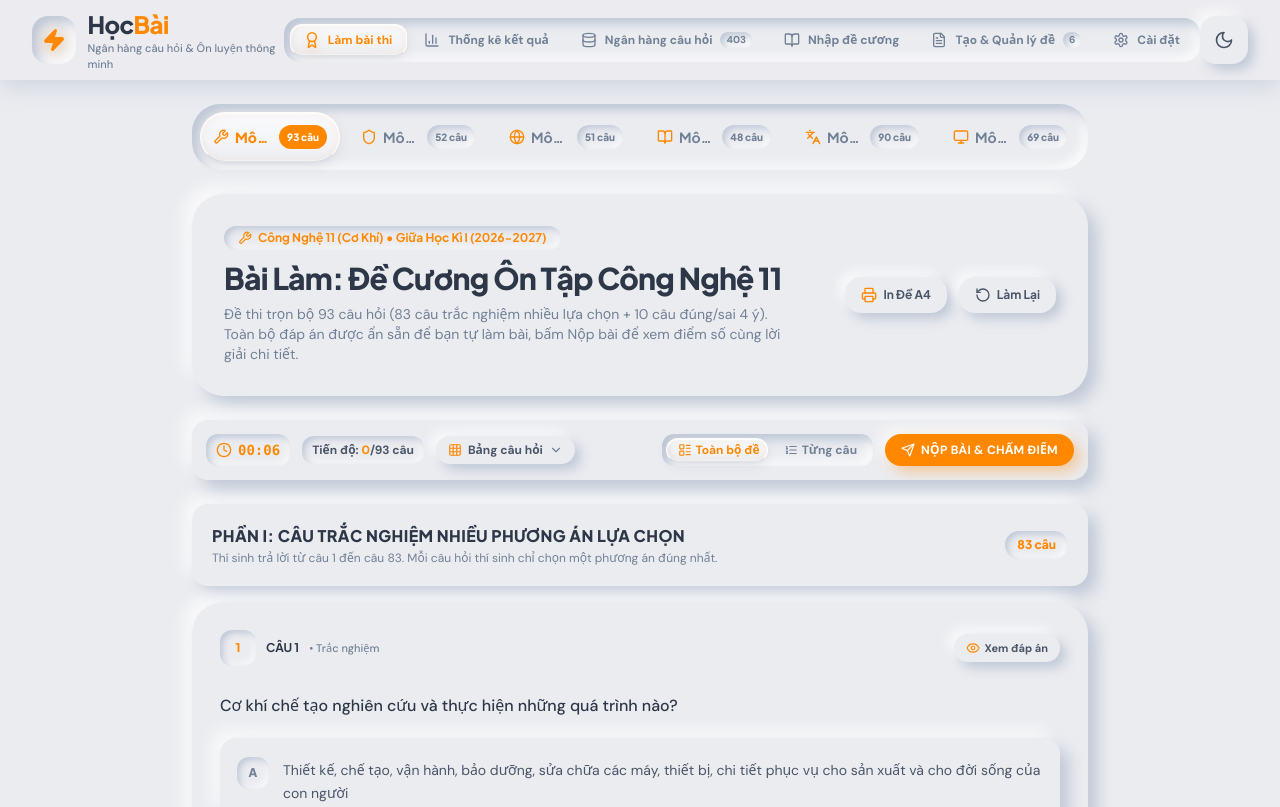
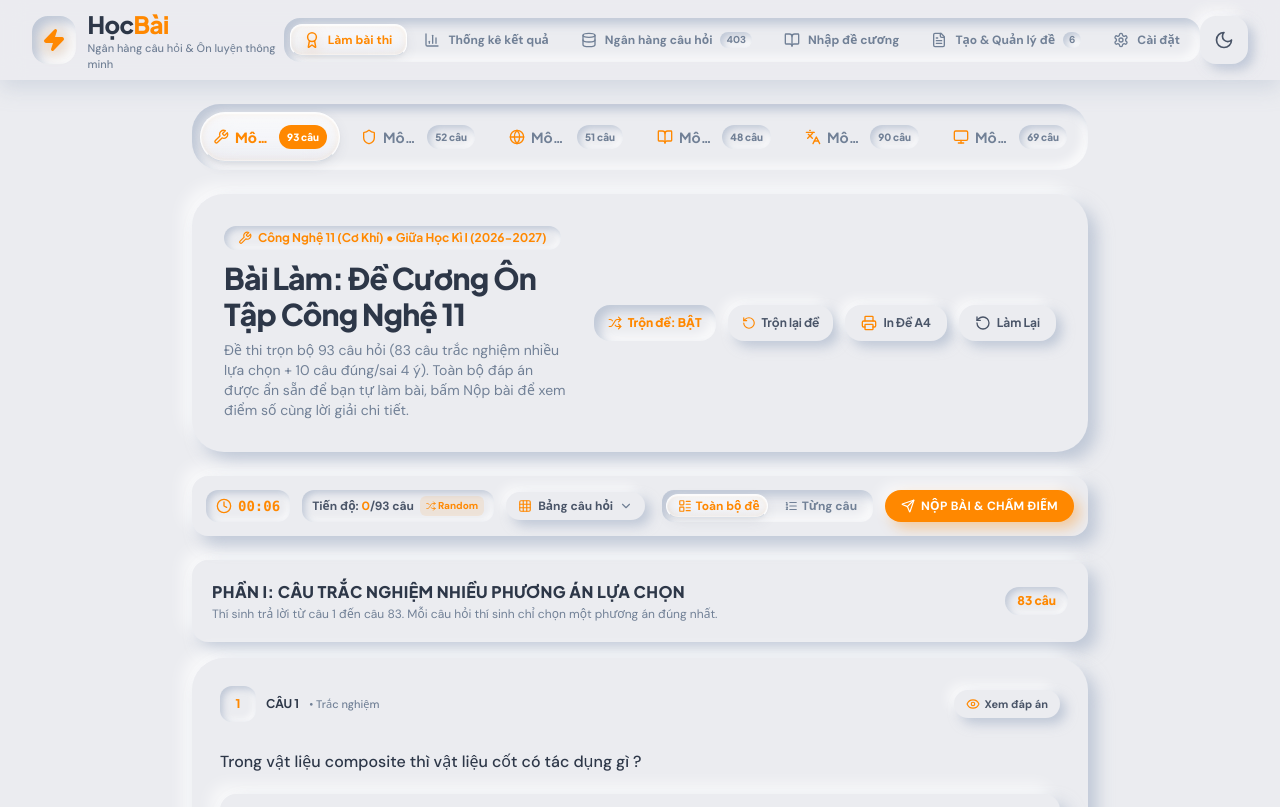
Before and after one commit to phucstd115511/hocbai, a React (Vite) app: page / in a window 1280 px wide. Shown: the top 807 px of the page. Built offline with nearby package versions, Linux system fonts and the light colour scheme.

Commit message:
feat(quiz): add question randomization feature with subject selection shuffle and reshuffle controls

```diff
--- a/src/components/practice/CongNgheGHKIQuiz.jsx
+++ b/src/components/practice/CongNgheGHKIQuiz.jsx
@@ -28,7 +28,8 @@ import {
   Monitor,
   ChevronDown,
   AlertTriangle,
-  Trophy
+  Trophy,
+  Shuffle
 } from 'lucide-react';
 
 export default function CongNgheGHKIQuiz({
@@ -59,6 +60,26 @@ export default function CongNgheGHKIQuiz({
   const [cardTransitionState, setCardTransitionState] = useState('idle'); // 'idle' | 'collapsing'
   const [autoAdvance, setAutoAdvance] = useState(true);
 
+  // Chế độ xáo trộn câu hỏi ngẫu nhiên (Mặc định BẬT để mỗi lần chọn môn là câu hỏi được random)
+  const [isRandom, setIsRandom] = useState(() => {
+    try {
+      const saved = localStorage.getItem('hocbai_quiz_random_enabled');
+      return saved === null ? true : saved === 'true';
+    } catch {
+      return true;
+    }
+  });
+  const [shuffleSeed, setShuffleSeed] = useState(() => Date.now());
+  const [shuffleNotice, setShuffleNotice] = useState('');
+
+  useEffect(() => {
+    try {
+      localStorage.setItem('hocbai_quiz_random_enabled', String(isRandom));
+    } catch (e) {
+      console.error(e);
+    }
+  }, [isRandom]);
+
   const stickyRef = useRef(null);
   const autoAdvanceTimerRef = useRef(null);
   const timerRef = useRef(null);
@@ -83,8 +104,9 @@ export default function CongNgheGHKIQuiz({
     : 'Công Nghệ 11';
 
   // Lọc toàn bộ câu hỏi của môn đã chọn (Gộp lại trọn vẹn, không chia vụn vặt)
+  // Nếu bật chế độ random, xáo trộn thứ tự các câu hỏi theo từng phần đề thi
   const questionsToTest = useMemo(() => {
-    return allQuestions.filter(q => {
+    const base = allQuestions.filter(q => {
       if (activeSubjectId === 'sub_congnghe_ghki') {
         return q.subjectId === 'sub_congnghe_ghki' || (q.tags || []).includes('Công Nghệ GHKI');
       }
@@ -105,7 +127,41 @@ export default function CongNgheGHKIQuiz({
       }
       return q.subjectId === activeSubjectId;
     });
-  }, [allQuestions, activeSubjectId]);
+
+    if (!isRandom) {
+      return base;
+    }
+
+    // Tách theo dạng câu hỏi để xáo trộn trong từng phần (giữ nguyên cấu trúc Phần I, II, III chuẩn GDPT)
+    const mcqs = base.filter(q => q.type === 'mcq');
+    const tfs = base.filter(q => q.type === 'truefalse');
+    const sas = base.filter(q => q.type === 'short_answer');
+    const others = base.filter(q => q.type !== 'mcq' && q.type !== 'truefalse' && q.type !== 'short_answer');
+
+    // Mulberry32 deterministic Fisher-Yates shuffle
+    const shuffle = (array, seedVal) => {
+      const copy = [...array];
+      let s = Math.abs(seedVal) % 2147483647 || 1;
+      const nextRandom = () => {
+        let t = (s += 0x6d2b79f5);
+        t = Math.imul(t ^ (t >>> 15), t | 1);
+        t ^= t + Math.imul(t ^ (t >>> 7), t | 61);
+        return ((t ^ (t >>> 14)) >>> 0) / 4294967296;
+      };
+      for (let i = copy.length - 1; i > 0; i--) {
+        const j = Math.floor(nextRandom() * (i + 1));
+        [copy[i], copy[j]] = [copy[j], copy[i]];
+      }
+      return copy;
+    };
+
+    return [
+      ...shuffle(mcqs, shuffleSeed),
+      ...shuffle(tfs, shuffleSeed + 10007),
+      ...shuffle(sas, shuffleSeed + 20011),
+      ...others
+    ];
+  }, [allQuestions, activeSubjectId, isRandom, shuffleSeed]);
 
   const clearAutoAdvanceTimer = () => {
     if (autoAdvanceTimerRef.current) {
@@ -217,15 +273,21 @@ export default function CongNgheGHKIQuiz({
   // Đồng bộ khi prop initialSubjectId thay đổi từ Header
   useEffect(() => {
     if (initialSubjectId && initialSubjectId !== activeSubjectId) {
+      clearAutoAdvanceTimer();
       setActiveSubjectId(initialSubjectId);
+      if (isRandom) {
+        setShuffleSeed(Date.now() + Math.floor(Math.random() * 10000));
+      }
       setUserAnswers({});
       setLockedShortAnswers({});
       setIsSubmitted(false);
+      setIsScoreReportOpen(false);
       setRevealedSingleQuestions({});
       setSeconds(0);
       setCurrentIndex(0);
       setIsTimerActive(true);
       setShowPalette(false);
+      hasSavedAttemptRef.current = false;
     }
   }, [initialSubjectId]);
 
@@ -251,7 +313,18 @@ export default function CongNgheGHKIQuiz({
 
   // Chuyển đổi giữa các môn học
   const handleSwitchSubject = (newSubId) => {
-    if (newSubId === activeSubjectId) return;
+    // Nếu chọn lại chính môn đang làm: nếu đang bật random thì cho phép xáo trộn đề mới ngay
+    if (newSubId === activeSubjectId) {
+      if (isRandom) {
+        if (answeredCount > 0 && !isSubmitted) {
+          if (!confirm(`Bạn có muốn xáo trộn lại câu hỏi môn ${currentSubjectName} để làm đề mới không?`)) {
+            return;
+          }
+        }
+        handleReshuffle();
+      }
+      return;
+    }
     if (answeredCount > 0 && !isSubmitted) {
       if (!confirm('Bạn đang làm dở bài tập này. Bạn có muốn đổi sang môn học khác không?')) {
         return;
@@ -259,15 +332,79 @@ export default function CongNgheGHKIQuiz({
     }
     clearAutoAdvanceTimer();
     setActiveSubjectId(newSubId);
+    if (isRandom) {
+      setShuffleSeed(Date.now() + Math.floor(Math.random() * 10000));
+      const newSubjectName = newSubId === 'sub_tinhoc11'
+        ? 'Tin Học 11'
+        : newSubId === 'sub_tienganh11'
+        ? 'Tiếng Anh 11'
+        : newSubId === 'sub_gdqp11'
+        ? 'GDQP&AN 11'
+        : newSubId === 'sub_dia11'
+        ? 'Địa Lí 11'
+        : newSubId === 'sub_su11'
+        ? 'Lịch Sử 11'
+        : 'Công Nghệ 11';
+      setShuffleNotice(`Đã xáo trộn ngẫu nhiên toàn bộ câu hỏi môn ${newSubjectName}`);
+      setTimeout(() => setShuffleNotice(''), 2500);
+    }
     setUserAnswers({});
     setLockedShortAnswers({});
     setIsSubmitted(false);
+    setIsScoreReportOpen(false);
     setRevealedSingleQuestions({});
     setSeconds(0);
     setCurrentIndex(0);
     setIsTimerActive(true);
     hasSavedAttemptRef.current = false;
     onSwitchSubject?.(newSubId);
+  };
+
+  // Xáo trộn lại toàn bộ câu hỏi của môn hiện tại
+  const handleReshuffle = (silent = false) => {
+    clearAutoAdvanceTimer();
+    setShuffleSeed(Date.now() + Math.floor(Math.random() * 10000));
+    setUserAnswers({});
+    setLockedShortAnswers({});
+    setIsSubmitted(false);
+    setIsScoreReportOpen(false);
+    setRevealedSingleQuestions({});
+    setSeconds(0);
+    setCurrentIndex(0);
+    setIsTimerActive(true);
+    hasSavedAttemptRef.current = false;
+    if (!silent) {
+      setShuffleNotice(`Đã xáo trộn ngẫu nhiên đề thi môn ${currentSubjectName}`);
+      setTimeout(() => setShuffleNotice(''), 2500);
+    }
+  };
+
+  // Bật / Tắt chế độ random câu hỏi
+  const handleToggleRandom = () => {
+    if (answeredCount > 0 && !isSubmitted) {
+      if (!confirm('Thay đổi chế độ trộn đề sẽ sắp xếp lại câu hỏi và đặt lại bài làm. Bạn có muốn tiếp tục?')) {
+        return;
+      }
+    }
+    clearAutoAdvanceTimer();
+    const nextRandom = !isRandom;
+    setIsRandom(nextRandom);
+    if (nextRandom) {
+      setShuffleSeed(Date.now() + Math.floor(Math.random() * 10000));
+      setShuffleNotice(`Đã bật trộn ngẫu nhiên câu hỏi môn ${currentSubjectName}`);
+    } else {
+      setShuffleNotice(`Đã chuyển về thứ tự đề cương chuẩn môn ${currentSubjectName}`);
+    }
+    setTimeout(() => setShuffleNotice(''), 2500);
+    setUserAnswers({});
+    setLockedShortAnswers({});
+    setIsSubmitted(false);
+    setIsScoreReportOpen(false);
+    setRevealedSingleQuestions({});
+    setSeconds(0);
+    setCurrentIndex(0);
+    setIsTimerActive(true);
+    hasSavedAttemptRef.current = false;
   };
 
   // Chọn phương án MCQ (Khóa đáp án sau khi đã chọn, hiện kết quả ngay, sau đó thu lại và nhảy popup câu tiếp theo)
@@ -359,6 +496,12 @@ export default function CongNgheGHKIQuiz({
   // Làm lại đề thủ công (từ thanh công cụ hoặc nút trên trang)
   const handleReset = () => {
     if (confirm('Làm lại từ đầu? Tất cả các đáp án bạn vừa chọn sẽ được đặt lại.')) {
+      clearAutoAdvanceTimer();
+      if (isRandom) {
+        setShuffleSeed(Date.now() + Math.floor(Math.random() * 10000));
+        setShuffleNotice(`Đã làm lại & xáo trộn đề mới môn ${currentSubjectName}`);
+        setTimeout(() => setShuffleNotice(''), 2500);
+      }
       setUserAnswers({});
       setLockedShortAnswers({});
       setIsSubmitted(false);
@@ -374,6 +517,12 @@ export default function CongNgheGHKIQuiz({
 
   // Làm lại trực tiếp từ Modal Báo Điểm (không cần confirm lần 2)
   const handleRestartFromModal = () => {
+    clearAutoAdvanceTimer();
+    if (isRandom) {
+      setShuffleSeed(Date.now() + Math.floor(Math.random() * 10000));
+      setShuffleNotice(`Đã làm lại & xáo trộn đề mới môn ${currentSubjectName}`);
+      setTimeout(() => setShuffleNotice(''), 2500);
+    }
     setUserAnswers({});
     setLockedShortAnswers({});
     setIsSubmitted(false);
@@ -697,6 +846,14 @@ export default function CongNgheGHKIQuiz({
           </span>
         </button>
       </div>
+
+      {/* Thông báo xáo trộn ngẫu nhiên đề thi */}
+      {shuffleNotice && (
+        <div className="flex items-center justify-center gap-2 py-2.5 px-4 rounded-2xl neu-inset text-xs font-display font-bold text-[#FF8800] ring-1 ring-[#FF8800]/30 shadow-sm animate-in fade-in slide-in-from-top-1 duration-200 select-none">
+          <Shuffle className="w-4 h-4 text-[#FF8800] animate-spin" />
+          <span>{shuffleNotice}</span>
+        </div>
+      )}
 
       {/* 2. Top Banner: Đề thi môn học Neumorphic */}
       <div className="p-6 sm:p-8 rounded-[32px] neu-extruded bg-[#EBECF0] dark:bg-[#1A1E24] relative overflow-hidden transition-all duration-300">
@@ -744,20 +901,48 @@ export default function CongNgheGHKIQuiz({
             </p>
           </div>
 
-          <div className="flex flex-wrap items-center gap-3 shrink-0">
+          <div className="flex flex-wrap items-center gap-2 sm:gap-3 shrink-0">
+            {/* Nút Bật / Tắt Trộn đề */}
+            <button
+              type="button"
+              onClick={handleToggleRandom}
+              className={`px-3 sm:px-3.5 py-2 sm:py-2.5 rounded-2xl text-xs font-display font-bold flex items-center gap-1.5 cursor-pointer transition select-none ${
+                isRandom
+                  ? 'neu-inset text-[#FF8800] ring-1 ring-[#FF8800]/35 font-extrabold'
+                  : 'neu-btn text-[#718096] dark:text-[#94A3B8] hover:text-[#2D3748] dark:hover:text-white'
+              }`}
+              title={isRandom ? 'Đang bật trộn ngẫu nhiên. Bấm để chuyển về thứ tự đề cương chuẩn' : 'Đang tắt trộn ngẫu nhiên. Bấm để bật trộn câu hỏi'}
+            >
+              <Shuffle className={`w-3.5 h-3.5 ${isRandom ? 'text-[#FF8800]' : ''}`} />
+              <span>{isRandom ? 'Trộn đề: BẬT' : 'Trộn đề: TẮT'}</span>
+            </button>
+
+            {/* Nút Trộn Lại Đề Mới (khi đang bật Random) */}
+            {isRandom && (
+              <button
+                type="button"
+                onClick={() => handleReshuffle(false)}
+                className="neu-btn px-3 sm:px-3.5 py-2 sm:py-2.5 rounded-2xl text-xs font-display font-bold flex items-center gap-1.5 cursor-pointer text-[#4A5568] dark:text-[#E2E8F0] hover:text-[#FF8800] transition select-none"
+                title="Tạo lượt làm bài mới với thứ tự câu hỏi ngẫu nhiên khác"
+              >
+                <RotateCcw className="w-3.5 h-3.5 text-[#FF8800]" />
+                <span>Trộn lại đề</span>
+              </button>
+            )}
+
             <button
               onClick={() => setIsPrinting(true)}
-              className="neu-btn px-4 py-2.5 rounded-2xl text-xs font-display font-bold flex items-center gap-1.5 cursor-pointer text-[#4A5568] dark:text-[#E2E8F0]"
+              className="neu-btn px-3.5 sm:px-4 py-2 sm:py-2.5 rounded-2xl text-xs font-display font-bold flex items-center gap-1.5 cursor-pointer text-[#4A5568] dark:text-[#E2E8F0]"
               title="In đề thi giấy A4 để làm bài hoặc phát cho học sinh"
             >
-              <Printer className="w-4 h-4 text-[#FF8800]" /> In Đề A4
+              <Printer className="w-3.5 h-3.5 sm:w-4 sm:h-4 text-[#FF8800]" /> In Đề A4
             </button>
             <button
               onClick={handleReset}
-              className="neu-btn px-4 py-2.5 rounded-2xl text-xs font-display font-bold flex items-center gap-1.5 cursor-pointer text-[#FF8800]"
+              className="neu-btn px-3.5 sm:px-4 py-2 sm:py-2.5 rounded-2xl text-xs font-display font-bold flex items-center gap-1.5 cursor-pointer text-[#FF8800]"
               title="Đặt lại bài làm"
             >
-              <RotateCcw className="w-4 h-4" /> Làm Lại
+              <RotateCcw className="w-3.5 h-3.5 sm:w-4 sm:h-4" /> Làm Lại
             </button>
           </div>
         </div>
@@ -782,9 +967,19 @@ export default function CongNgheGHKIQuiz({
             </div>
 
             {/* Progress */}
-            <div className="neu-inset-sm px-2.5 py-1.5 rounded-xl text-xs font-bold text-[#4A5568] dark:text-[#E2E8F0] shrink-0">
-              <span className="hidden sm:inline">Tiến độ: </span>
-              <span className="text-[#FF8800] font-extrabold">{answeredCount}</span>/{questionsToTest.length} <span className="hidden sm:inline">câu</span>
+            <div className="neu-inset-sm px-2.5 py-1.5 rounded-xl text-xs font-bold text-[#4A5568] dark:text-[#E2E8F0] shrink-0 flex items-center gap-1.5 select-none">
+              <span>
+                <span className="hidden sm:inline">Tiến độ: </span>
+                <span className="text-[#FF8800] font-extrabold">{answeredCount}</span>/{questionsToTest.length} <span className="hidden sm:inline">câu</span>
+              </span>
+              {isRandom && (
+                <span
+                  title="Đang bật trộn ngẫu nhiên đề thi"
+                  className="hidden md:inline-flex items-center gap-0.5 text-[10px] font-extrabold text-[#FF8800] bg-[#FF8800]/10 px-1.5 py-0.5 rounded-md"
+                >
+                  <Shuffle className="w-2.5 h-2.5" /> Random
+                </span>
+              )}
             </div>
 
             {/* Question Palette Button: expands to fill all remaining right space smoothly */}
@@ -1383,7 +1578,21 @@ export default function CongNgheGHKIQuiz({
                     </span>
                   </div>
 
-                  <div className="flex items-center gap-2">
+                  <div className="flex items-center gap-1.5 sm:gap-2 flex-wrap">
+                    <button
+                      type="button"
+                      onClick={handleToggleRandom}
+                      title={isRandom ? 'Đang bật trộn ngẫu nhiên. Bấm để chuyển về thứ tự chuẩn' : 'Đang tắt trộn ngẫu nhiên. Bấm để bật trộn câu hỏi'}
+                      className={`px-2 sm:px-2.5 py-1.5 rounded-xl text-xs font-bold flex items-center gap-1 sm:gap-1.5 transition cursor-pointer select-none ${
+                        isRandom
+                          ? 'neu-inset-sm text-[#FF8800]'
+                          : 'neu-btn text-[#718096] dark:text-[#94A3B8]'
+                      }`}
+                    >
+                      <Shuffle className="w-3.5 h-3.5 text-[#FF8800]" />
+                      <span className="text-[11px] hidden xs:inline">{isRandom ? 'Trộn: BẬT' : 'Trộn: TẮT'}</span>
+                    </button>
+
                     <button
                       type="button"
                       onClick={() => {
@@ -1391,14 +1600,14 @@ export default function CongNgheGHKIQuiz({
                         clearAutoAdvanceTimer();
                       }}
                       title={autoAdvance ? 'Đang bật tự động nhảy câu tiếp theo sau khi chọn' : 'Đang tắt tự động nhảy câu'}
-                      className={`px-2.5 py-1.5 rounded-xl text-xs font-bold flex items-center gap-1.5 transition cursor-pointer ${
+                      className={`px-2 sm:px-2.5 py-1.5 rounded-xl text-xs font-bold flex items-center gap-1 sm:gap-1.5 transition cursor-pointer select-none ${
                         autoAdvance
                           ? 'neu-inset-sm text-[#FF8800]'
                           : 'neu-btn text-[#718096] dark:text-[#94A3B8]'
                       }`}
                     >
                       <Sparkles className="w-3.5 h-3.5 text-[#FF8800]" />
-                      <span className="text-[11px] hidden xs:inline">{autoAdvance ? 'Tự nhảy câu: BẬT' : 'Tự nhảy câu: TẮT'}</span>
+                      <span className="text-[11px] hidden xs:inline">{autoAdvance ? 'Tự nhảy: BẬT' : 'Tự nhảy: TẮT'}</span>
                     </button>
 
                     {!isSubmitted && (
@@ -1407,10 +1616,10 @@ export default function CongNgheGHKIQuiz({
                           clearAutoAdvanceTimer();
                           setRevealedSingleQuestions(prev => ({ ...prev, [q.id]: !prev[q.id] }));
                         }}
-                        className="neu-btn px-3 py-1.5 rounded-xl text-xs font-bold text-[#718096] dark:text-[#94A3B8] hover:text-[#FF8800] flex items-center gap-1 cursor-pointer"
+                        className="neu-btn px-2.5 sm:px-3 py-1.5 rounded-xl text-xs font-bold text-[#718096] dark:text-[#94A3B8] hover:text-[#FF8800] flex items-center gap-1 cursor-pointer select-none"
                       >
                         {isRevealed ? <EyeOff className="w-3.5 h-3.5" /> : <Eye className="w-3.5 h-3.5 text-[#FF8800]" />}
-                        {isRevealed ? 'Ẩn đáp án' : 'Xem đáp án'}
+                        <span className="text-[11px]">{isRevealed ? 'Ẩn đáp án' : 'Xem đáp án'}</span>
                       </button>
                     )}
                   </div>
```
